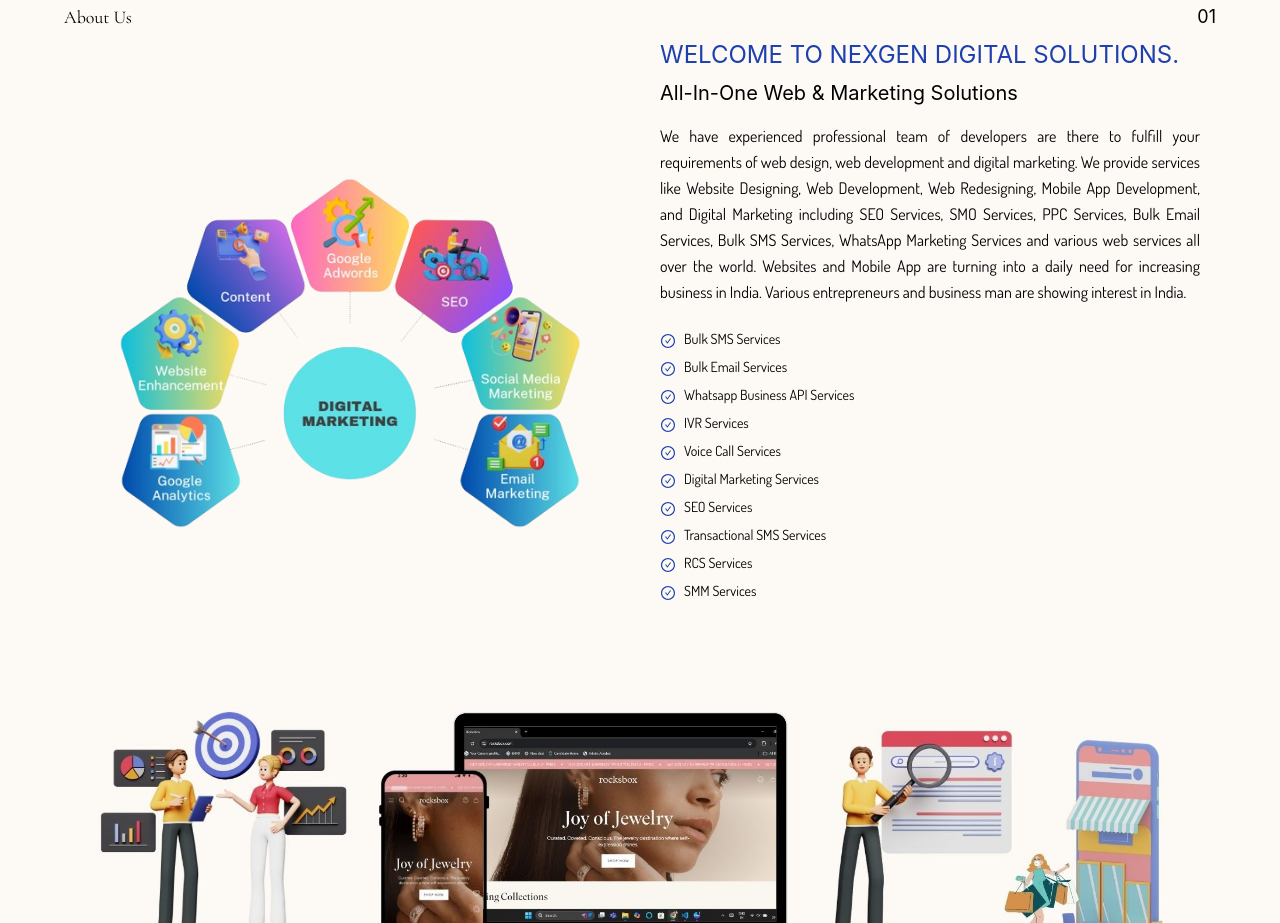
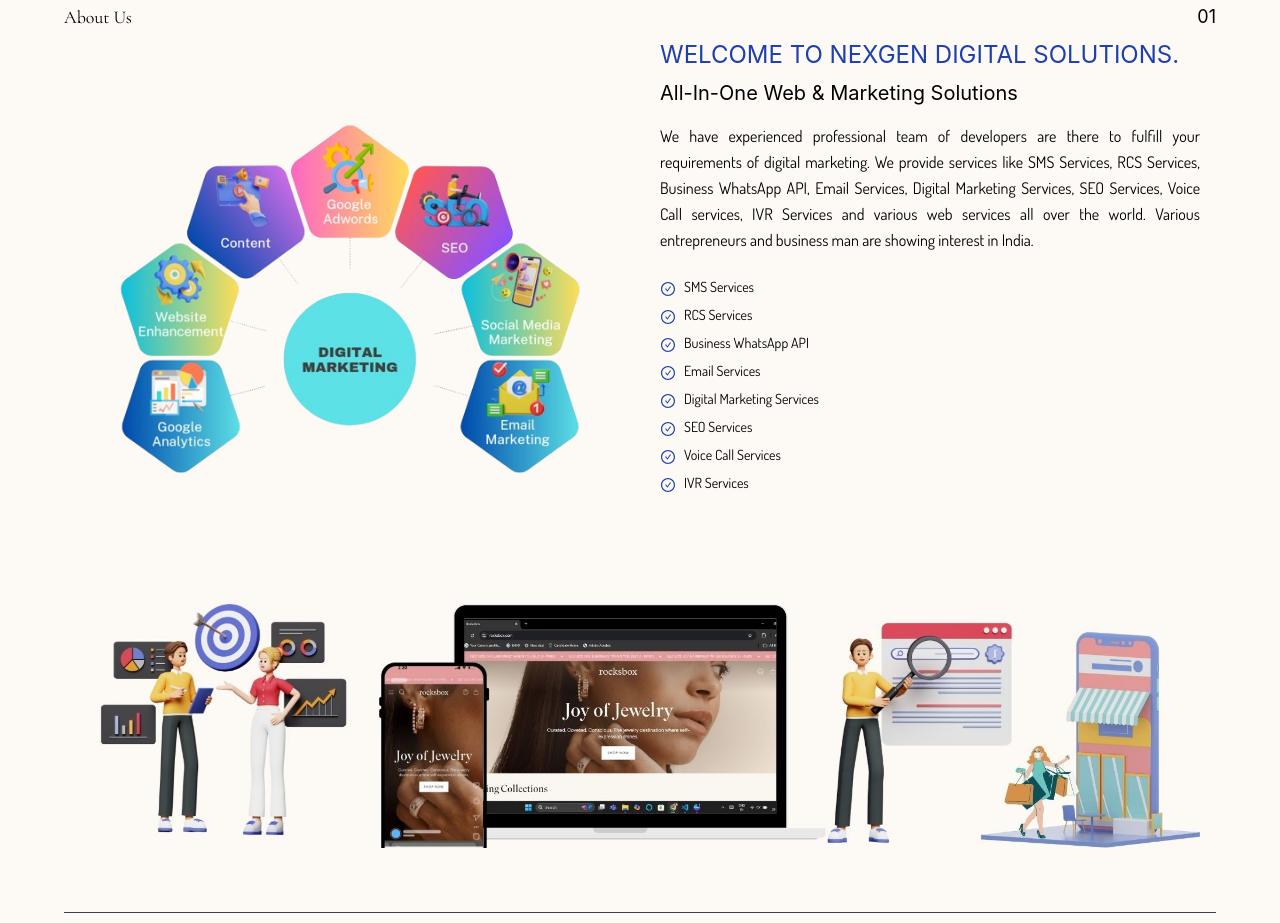
Before and after one commit to sakshams23/nexgendigitalsolutions, a React (Create React App) app: page / in a window 1280 px wide. Shown: the part 1140-2063 px from the top of the page. Built offline with nearby package versions, Linux system fonts and the light colour scheme.

Commit message:
Update About.js

```diff
--- a/src/About.js
+++ b/src/About.js
@@ -36,32 +36,23 @@ const About = () => {
               </motion.h3>
               <motion.p variants={fadeIn("up", 0.2)} initial="hidden" whileInView={"show"} viewport={{ once: false, amount: 0.2 }} className="leading-relaxed mb-3 text-sm  font-normal font-dosis text-justify  md:leading-relaxed md:mb-6 md:text-base md:font-normal md:font-dosis md:text-justify">
                 We have experienced professional team of developers are there to
-                fulfill your requirements of web design, web development and digital
-                marketing. We provide services like Website Designing, Web
-                Development, Web Redesigning, Mobile App Development, and Digital
-                Marketing including SEO Services, SMO Services, PPC Services, Bulk
-                Email Services, Bulk SMS Services, WhatsApp Marketing Services and
-                various web services all over the world. Websites and Mobile App are
-                turning into a daily need for increasing business in India. Various
+                fulfill your requirements of digital
+                marketing. We provide services like SMS Services, RCS Services, Business WhatsApp API, Email Services, Digital Marketing Services, SEO Services, Voice Call services, IVR Services and
+                various web services all over the world. Various
                 entrepreneurs and business man are showing interest in India.
               </motion.p>
-
-
-
 
               {/* Services List */}
               <div className="space-y-1 md:space-y-2 mb-8">
                 {[
-                  "Bulk SMS Services",
-                  "Bulk Email Services",
-                  "Whatsapp Business API Services",
-                  "IVR Services",
-                  "Voice Call Services",
+                  "SMS Services",
+                  "RCS Services",
+                  "Business WhatsApp API",
+                  "Email Services",
                   "Digital Marketing Services",
                   "SEO Services",
-                  "Transactional SMS Services",
-                  "RCS Services",
-                  "SMM Services",
+                  "Voice Call Services",
+                  "IVR Services",
                 ].map((item, index) => (
                   <motion.div variants={fadeIn("up", 0.2)} initial="hidden" whileInView={"show"} viewport={{ once: false, amount: 0.2 }} key={index} className="flex items-start">
                     <AiOutlineCheckCircle className="text-blue-800 mt-1 mr-2" />
```
